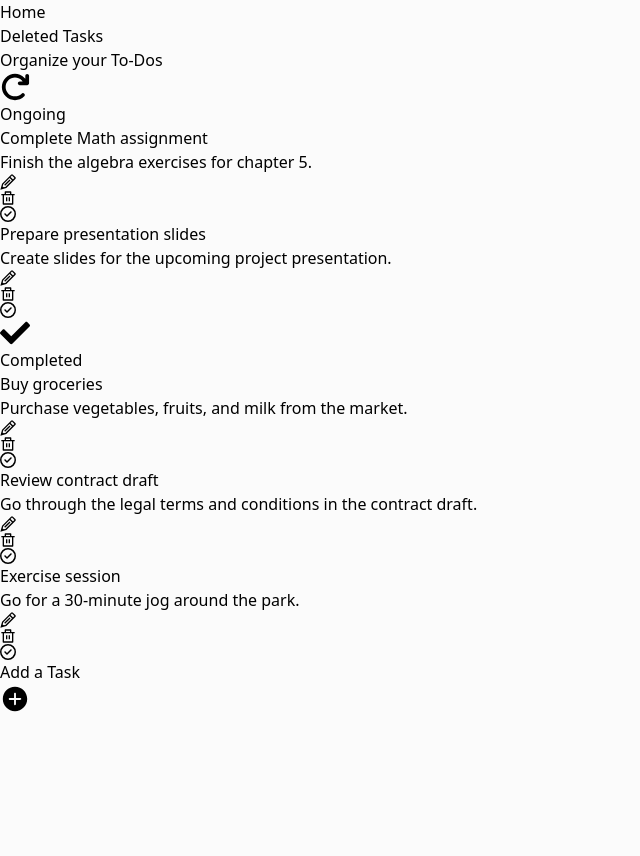
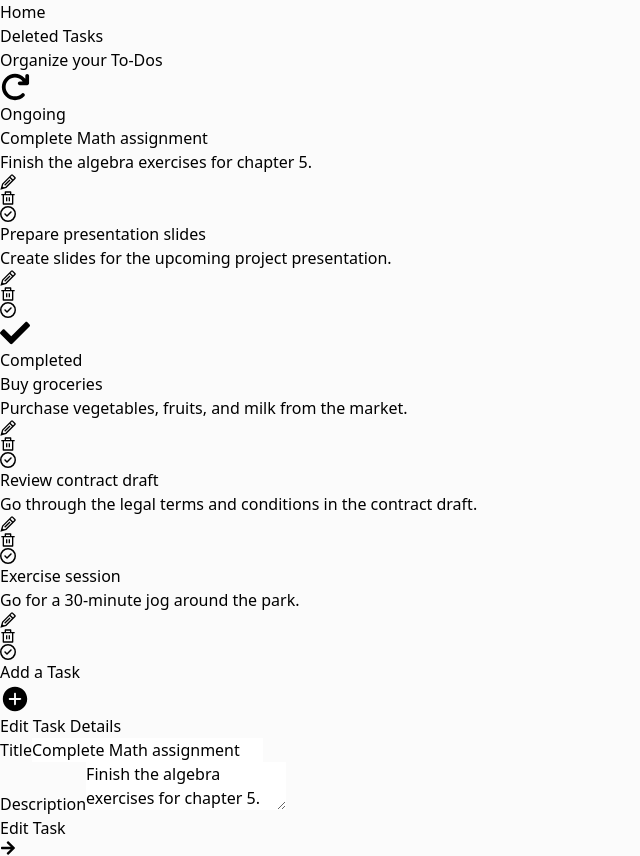
Before and after one commit to locus-ioe/Software-Fellowship-2025, a React (Vite) app in the folder frontend/: page / in a window 1280 px wide. Both pictures are taken after a click on the icon 8 px from the left and 182 px from the top of the page. Shown: the whole page, without its empty margins (0-640 px from the left). Before the commit the page ends 800 px from the top, so only its background shows below. Built offline with nearby package versions, Linux system fonts and the light colour scheme.

Commit message:
feat: implement edit todo

```diff
--- a/frontend/src/components/TodoStatusContainer.jsx
+++ b/frontend/src/components/TodoStatusContainer.jsx
@@ -4,7 +4,14 @@ import { FaRegCircleCheck } from "react-icons/fa6";
 import { GrEdit } from "react-icons/gr";
 import { RiDeleteBinLine } from "react-icons/ri";
 
-const TodoStatusContainer = ({ title, todos, icon, onDelete, onChecked }) => {
+const TodoStatusContainer = ({
+  title,
+  todos,
+  icon,
+  onDelete,
+  onChecked,
+  onEdit,
+}) => {
   return (
     <div className="shadow-2xl rounded-[5rem] bg-white px-12 py-10 w-1/2 h-fit">
       <div className="flex space-x-2 my-3 mb-6">
@@ -25,7 +32,10 @@ const TodoStatusContainer = ({ title, todos, icon, onDelete, onChecked }) => {
               <div className="text-base font-medium my-2">{title}</div>
               <div className="text-sm text-gray-800 mb-6">{description}</div>
               <div className="text-[#B3B7EE] text-2xl flex space-x-6 justify-end">
-                <GrEdit className="cursor-pointer hover:text-blue-500" />
+                <GrEdit
+                  className="cursor-pointer hover:text-blue-500"
+                  onClick={() => onEdit(id)}
+                />
                 <RiDeleteBinLine
                   className="cursor-pointer hover:text-red-500"
                   onClick={() => onDelete(id)}
@@ -49,5 +59,6 @@ TodoStatusContainer.propTypes = {
   icon: PropTypes.element,
   onDelete: PropTypes.func,
   onChecked: PropTypes.func,
+  onEdit: PropTypes.func,
 };
 export default TodoStatusContainer;
--- a/frontend/src/components/Todos.jsx
+++ b/frontend/src/components/Todos.jsx
@@ -12,11 +12,22 @@ import { todosList } from "../assets/json/todos.json";
 const Todos = () => {
   const [todos, setTodos] = useState(todosList);
 
-  const [newTodoFormData, setNewTododFormData] = useState({
+  const [newTodoFormData, setNewTodoFormData] = useState({
     title: "",
     description: "",
   });
+
+  const [editTodoFormData, setEditTodoFormData] = useState({
+    id: "",
+    title: "",
+    description: "",
+    status: "",
+  });
+
   const [isCreateTodoActive, setIsCreateTodoActive] = useState(false);
+
+  const [editTodoID, setEditTodoID] = useState(null);
+  const [isEditTodoActive, setIsEditTodoActive] = useState(false);
 
   const [deleteTodoID, setDeleteTodoID] = useState(null);
   const [deleteTaskConfirmation, setDeleteTaskConfirmation] = useState(false);
@@ -39,8 +50,22 @@ const Todos = () => {
     const newTodo = { ...newTodoFormData, id: todos.length, status: "ongoing" };
     setTodos([...todos, newTodo]);
 
-    setNewTododFormData({ title: "", description: "" });
+    setNewTodoFormData({ title: "", description: "" });
     setIsCreateTodoActive(false);
+  };
+
+  const handleEditTodo = (e) => {
+    e.preventDefault();
+
+    // Make API call to update the todo in the backend with editTodoFormData
+
+    const updatedTodos = todos.map((todo) =>
+      todo.id === editTodoID ? editTodoFormData : todo
+    );
+
+    setTodos(updatedTodos);
+    setEditTodoID(null);
+    setIsEditTodoActive(false);
   };
 
   const handleCheckedTodo = (id) => {
@@ -75,6 +100,14 @@ const Todos = () => {
     setDeleteTaskConfirmation(true);
   };
 
+  const showEditTodo = (id) => {
+    const selectedTodo = todos.filter((todo) => todo.id === id)[0];
+    console.log(selectedTodo);
+    setEditTodoID(id);
+    setEditTodoFormData(selectedTodo);
+    setIsEditTodoActive(true);
+  };
+
   return (
     <>
       <div id="title" className="text-stone-500 text-4xl font-black my-12">
@@ -92,6 +125,7 @@ const Todos = () => {
           }
           onDelete={showDeleteConfirmation}
           onChecked={handleCheckedTodo}
+          onEdit={showEditTodo}
         />
         <TodoStatusContainer
           title="Completed"
@@ -104,6 +138,7 @@ const Todos = () => {
           }
           onDelete={showDeleteConfirmation}
           onChecked={handleCheckedTodo}
+          onEdit={showEditTodo}
         />
       </div>
       <div className="flex justify-center items-center mt-16">
@@ -136,7 +171,7 @@ const Todos = () => {
                     placeholder="Enter Title"
                     className="w-full shadow-md bg-white p-3 rounded-2xl focus:outline-blue-400"
                     onChange={(e) => {
-                      setNewTododFormData({
+                      setNewTodoFormData({
                         ...newTodoFormData,
                         title: e.target.value,
                       });
@@ -153,7 +188,7 @@ const Todos = () => {
                     placeholder="Enter Description"
                     className="w-full shadow-md bg-white p-3 rounded-2xl h-64 focus:outline-blue-400"
                     onChange={(e) => {
-                      setNewTododFormData({
+                      setNewTodoFormData({
                         ...newTodoFormData,
                         description: e.target.value,
                       });
@@ -174,6 +209,65 @@ const Todos = () => {
         </div>
       )}
 
+      {/* Edit Todo */}
+      {isEditTodoActive && (
+        <div className="fixed inset-0 z-50 ">
+          <div className="bg-[#00000088] w-screen h-screen flex justify-center items-center ">
+            <div className="bg-gray-50 px-16 py-12 rounded-[45px] flex flex-col space-y-12 justify-center items-center shadow-lg w-1/3">
+              <div className="text-4xl font-semibold tracking-wide">
+                <span className="text-stone-500">Edit</span> Task Details
+              </div>
+              <form onSubmit={handleEditTodo} className="w-full">
+                <div className="mb-6">
+                  <label htmlFor="title" className="block text-xl mb-2">
+                    Title
+                  </label>
+                  <input
+                    type="text"
+                    name="title"
+                    id="title"
+                    placeholder="Enter Title"
+                    className="w-full shadow-md bg-white p-3 rounded-2xl focus:outline-blue-400"
+                    onChange={(e) => {
+                      setEditTodoFormData({
+                        ...editTodoFormData,
+                        title: e.target.value,
+                      });
+                    }}
+                    value={editTodoFormData.title}
+                  />
+                </div>
+                <div className="mb-6">
+                  <label htmlFor="description" className="block text-xl mb-2">
+                    Description
+                  </label>
+                  <textarea
+                    name="description"
+                    id="description"
+                    placeholder="Enter Description"
+                    className="w-full shadow-md bg-white p-3 rounded-2xl h-64 focus:outline-blue-400"
+                    onChange={(e) => {
+                      setEditTodoFormData({
+                        ...editTodoFormData,
+                        description: e.target.value,
+                      });
+                    }}
+                    value={editTodoFormData.description}
+                  />
+                </div>
+                <div className="flex justify-end">
+                  <button
+                    type="submit"
+                    className="bg-blue-500 text-white text-xl py-3 px-6 rounded-3xl shadow-lg hover:bg-blue-600 transition duration-300 flex justify-center items-center gap-4"
+                  >
+                    Edit Task <FaArrowRight />
+                  </button>
+                </div>
+              </form>
+            </div>
+          </div>
+        </div>
+      )}
       {/* Delete Task Confirmation Popup Element */}
       {deleteTaskConfirmation && (
         <div className="fixed inset-0 z-50 ">
```
